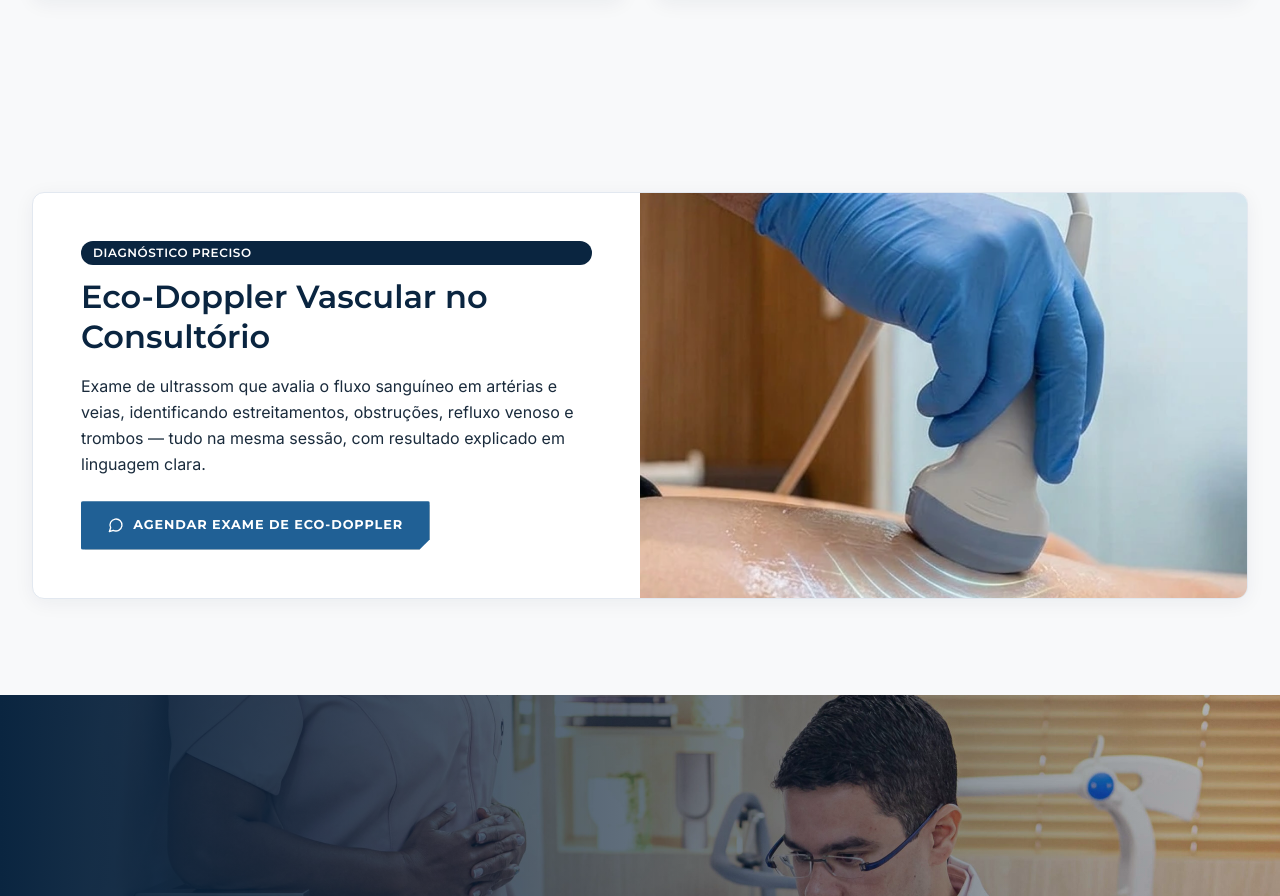
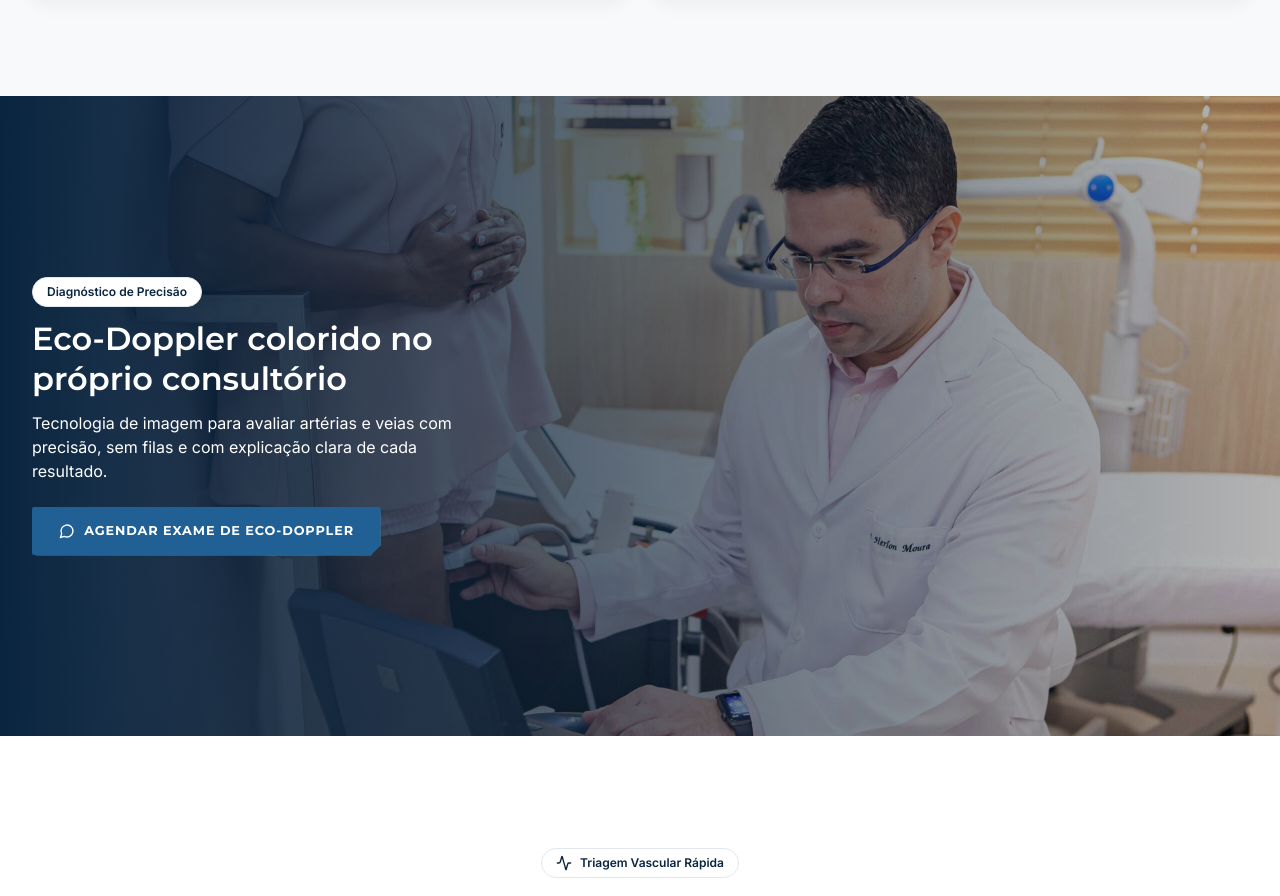
Before and after one commit to hudsonargollo/herlonmoura, a Next.js app: page / in a window 1280 px wide. Shown: the part 4032-4928 px from the top of the page. Built offline with nearby package versions, Linux system fonts and the light colour scheme; a web font is replaced by a local one.

Commit message:
feat(home): move Eco-Doppler booking button to exam banner section

```diff
--- a/app/page.tsx
+++ b/app/page.tsx
@@ -521,57 +521,8 @@ export default function Home() {
         </div>
       </section>
 
-      {/* CTA Banner — ultrasound-patient-scan */}
-      <section data-analytics-section="cta-ultrassom" className="relative overflow-hidden py-16 sm:py-24" style={{ backgroundColor: TOKEN.canvas }}>
-        <div className="mx-auto w-full max-w-container px-4 sm:px-6 lg:px-8">
-          <div className="relative overflow-hidden rounded-3xl border" style={{ borderColor: TOKEN.cardBorder, ...cardStyle }}>
-            <div className="grid lg:grid-cols-2">
-              <div className="flex flex-col justify-center p-8 sm:p-12">
-                <Eyebrow>Diagnóstico Preciso</Eyebrow>
-                <h2 className="mt-3 text-heading-1" style={headingStyle}>
-                  Eco-Doppler Vascular no Consultório
-                </h2>
-                <p className="mt-4 text-body-regular leading-relaxed" style={bodyStyle}>
-                  Exame de ultrassom que avalia o fluxo sanguíneo em artérias e veias, identificando estreitamentos, obstruções, refluxo venoso e trombos — tudo na mesma sessão, com resultado explicado em linguagem clara.
-                </p>
-                <div className="mt-6">
-                  <EdgeButton
-                    variant="primary"
-                    onClick={() => {
-                      trackCtaClick('cta-ultrassom', 'Agendar Exame de Eco-Doppler');
-                      openContact('cta-ultrassom', undefined, 'Agendar exame de Eco-Doppler', 'Agendar Exame');
-                    }}
-                  >
-                    <MessageCircle className="h-4 w-4" />
-                    <span>Agendar Exame de Eco-Doppler</span>
-                  </EdgeButton>
-                </div>
-              </div>
-              <div className="relative min-h-[300px] lg:min-h-[400px]">
-                <Image
-                  src="/images/support/ultrasound-patient-scan.webp"
-                  alt="Dr. Herlon Moura realizando exame de ultrassom vascular em paciente"
-                  fill
-                  sizes="(max-width: 1024px) 100vw, 50vw"
-                  className="object-cover"
-                />
-              </div>
-            </div>
-          </div>
-        </div>
-      </section>
-
-      {/* Mid-page banner: real consultório / ultrasound photo (BR variant) */}
-      {/*
-        banner-meiohome.jpg is 2560×1706 (3:2) with Dr. Herlon's head/face in
-        the TOP-RIGHT of the frame (~10–20% from the top). A short, very wide
-        section makes object-cover crop the vertical middle — which cut the face
-        off, leaving only torso/hands. Fix: taller section (keeps the crop band
-        high enough to include head + upper body) and object-top positioning so
-        the visible band always includes the top of the frame.
-      */}
       <section data-analytics-section="eco-doppler-banner" className="relative h-[400px] overflow-hidden sm:h-[520px] lg:h-[640px]">
-        <Image
+          <Image
           src="/images/brand/banner-meiohome.jpg"
           alt="Dr. Herlon Moura realizando exame de Eco-Doppler no consultório"
           fill
@@ -594,6 +545,18 @@ export default function Home() {
             <p className="mt-3 text-body-small sm:text-body-regular" style={{ color: 'var(--s-color-content-inverse)' }}>
               Tecnologia de imagem para avaliar artérias e veias com precisão, sem filas e com explicação clara de cada resultado.
             </p>
+            <div className="mt-6">
+              <EdgeButton
+                variant="primary"
+                onClick={() => {
+                  trackCtaClick('eco-doppler-banner', 'Agendar Exame de Eco-Doppler');
+                  openContact('eco-doppler-banner', undefined, 'Agendar exame de Eco-Doppler', 'Agendar Exame');
+                }}
+              >
+                <MessageCircle className="h-4 w-4" />
+                <span>Agendar Exame de Eco-Doppler</span>
+              </EdgeButton>
+            </div>
           </div>
         </div>
       </section>
```
